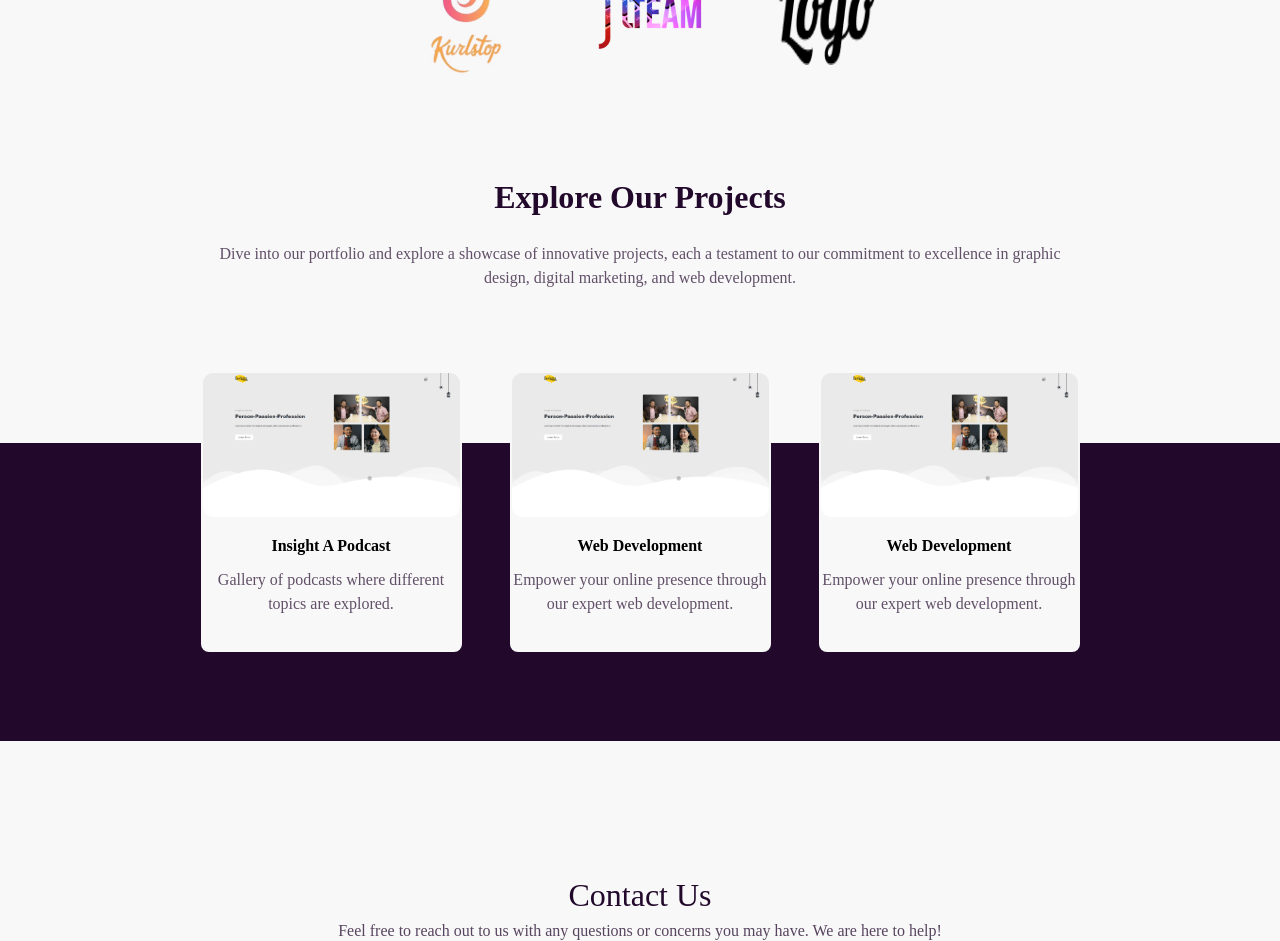
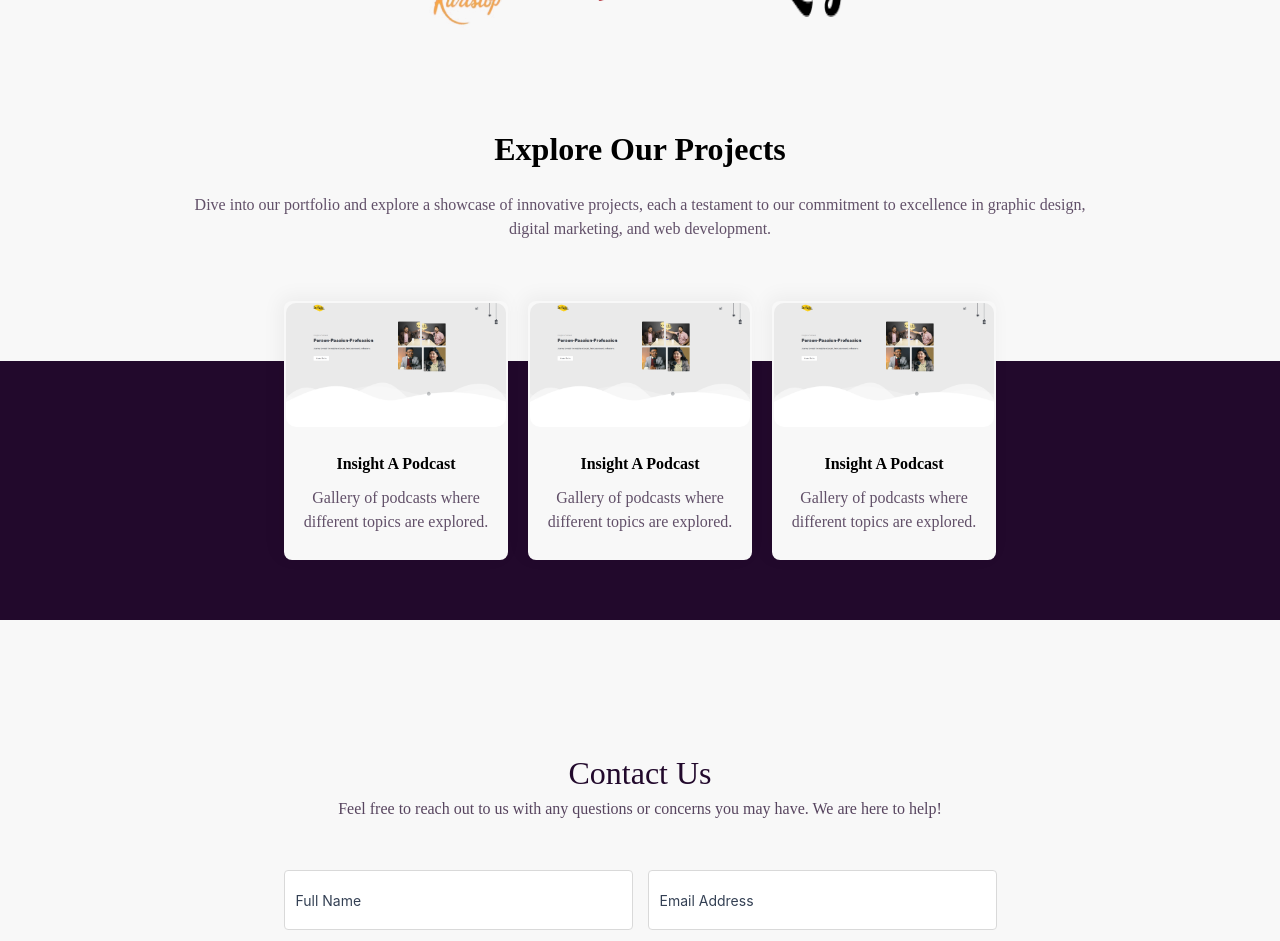
Before and after one commit to SM-Ninjas/TWB-Creatives, a React (Vite) app: page / in a window 1280 px wide. Shown: the part 2540-3481 px from the top of the page. Built offline with nearby package versions, Linux system fonts and the light colour scheme.

Commit message:
home page responsive

```diff
--- a/src/pages/homepage/aboutUs.tsx
+++ b/src/pages/homepage/aboutUs.tsx
@@ -1,17 +1,17 @@
 function AboutUs() {
   return (
     <div data-aos="fade-up">
-      <div className="w-full flex justify-center   mb-[3rem]">
-        <div className=" mbl:w-[100%] tl:w-[70%] lp:w-[60%] dp:w-[60%] gap-[12px] dp:flex-row   h-[100%] flex flex-col  tl:items-center text-center  lp:flex-row w-[90%] mbl:w-[90%] mbl:block">
-          <div className="flex flex-col justify-center w-1/2 tl:items-center ">
-            <h3 className="mbl:text-[1.1rem] tl:text-center text-primary-p10 dp:text-left ml-4 ">
+      <div className="w-full flex justify-center mb-[3rem]">
+        <div className="flex flex-col items-center mbl:w-[100%]  mbl:text-center mbl:w-[90%]  tl:w-[70%]   lp:w-[60%] lp:flex-row w-[90%] dp:w-[70%] dp:flex-row dp:gap-[30px]  dp:h-[100%] dp:flex  ">
+              <div className=" flex flex-col justify-center w-[35%] mbl:text-center ">
+            <h3 className="mbl:text-[1.1rem] tl:text-[1.1rem]  text-primary-p10 dp:text-left">
               About us
             </h3>
             <h1 className="text-[2rem] mbl:text-[1.1rem] font-bold">
               Our Approach
             </h1>
           </div>
-          <div className="w-full dp:flex dp:text-left flex-col justify-center tl:w-[80%] dp:w-[72%] mbl:mt-[12px]">
+          <div className="w-full dp:flex dp:text-left dp:w-[72%] flex-col justify-center tl:w-[80%]  mbl:mt-[12px]">
             <p className="text-utils-u1 opacity-[0.7]  text-[1rem]">
               Our core goals encompass delivering cutting-edge graphic design,
               impactful marketing strategies, and user-centric web development
--- /dev/null
+++ b/src/pages/homepage/dummy.tsx
@@ -0,0 +1,76 @@
+import { StyledDiv } from "./style";
+import insight from "../../assets/images/insight.webp";
+
+function OurProjects() {
+  return (
+    <div data-aos="fade-up opacity-hidden">
+      <div className="w-full h-[568px] flex flex-col gap-[153px]">
+        <div className="flex justify-center">
+          <div className="w-[874px] flex flex-col gap-[21px] text-center ">
+            <h1 className="text-[2rem] text-utils font-bold"></h1>
+            <p className="text-utils opacity-[0.7]">
+              Dive into our portfolio and explore a showcase of innovative
+              projects, each a testament to our commitment to excellence in
+              graphic design, digital marketing, and web development.
+            </p>
+          </div>
+        </div>
+
+        <div className="flex justify-center w-full bg-utils relative h-[302px]">
+          <div className="flex justify-center flex-wrap gap-5 sm:gap-8 md:gap-12 mbl:justify-start relative bottom-[30%]">
+            <StyledDiv
+              data-aos="fade-up"
+              data-aos-easing="ease-in-out"
+              className="w-full sm:w-1/2 md:w-1/3 lg:w-1/4 xl:w-1/6 min-w-[220px] gap-[0px]"
+            >
+              <div className="">
+                <img
+                  src={insight}
+                  alt=""
+                  className="rounded-[10px] w-full h-auto"
+                />
+              </div>
+              <div className="text-center flex flex-col gap-[10px]">
+                <h2 className="font-bold">Insight A Podcast</h2>
+                <p className="text-utils-u1 opacity-[0.7]">
+                  Gallery of podcasts where different topics are explored.
+                </p>
+              </div>
+            </StyledDiv>
+
+            <StyledDiv data-aos="fade-up" className="gap-[0px]">
+              <div className="">
+                <img src={insight} className="rounded-[10px]" alt="" />
+              </div>
+              <div className="text-center flex flex-col gap-[10px]">
+                <h2 className="font-bold">Web Development</h2>
+                <p className="text-utils-u1 opacity-[0.7]">
+                  Empower your online presence through our expert web
+                  development.
+                </p>
+              </div>
+            </StyledDiv>
+            <StyledDiv
+              data-aos="fade-up"
+              data-aos-easing="ease-in-out"
+              className="gap-[0px]"
+            >
+              <div className="">
+                <img src={insight} className="rounded-[10px]" alt="" />
+              </div>
+              <div className="text-center flex flex-col gap-[10px]">
+                <h2 className="font-bold">Web Development</h2>
+                <p className="text-utils-u1 opacity-[0.7]">
+                  Empower your online presence through our expert web
+                  development.
+                </p>
+              </div>
+            </StyledDiv>
+          </div>
+        </div>
+      </div>
+    </div>
+  );
+}
+
+export default OurProjects;
--- a/src/pages/homepage/ourProjects.tsx
+++ b/src/pages/homepage/ourProjects.tsx
@@ -3,70 +3,86 @@
 
 function OurProjects() {
   return (
-      <div data-aos="fade-up opacity-hidden">
-        <div className="w-full h-[568px] flex flex-col gap-[153px]">
-          <div className="flex justify-center">
-            <div className="w-[874px] flex flex-col gap-[21px] text-center ">
-              <h1 className="text-[2rem] text-utils font-bold">
+    <>
+      <div className="w-full">
+        <div
+          className="flex justify-center mb-[120px] sm:mb-16 md:mb-20"
+          data-aos="fade-up"
+        >
+          <div className="w-[70%] flex flex-col gap-5 text-center">
+            <h1 className="text-[2rem] sm:text-3xl font-bold">
               Explore Our Projects
             </h1>
-              <p className="text-utils opacity-[0.7]">
+            <p className="text-utils opacity-[.70]">
               Dive into our portfolio and explore a showcase of innovative
               projects, each a testament to our commitment to excellence in
               graphic design, digital marketing, and web development.
             </p>
           </div>
         </div>
-
-          <div className=" flex justify-center  w-full bg-utils relative h-[302px]">
-            <div className="flex justify-between gap-[48px] absolute  bottom-[30%]">
+        <div className="w-[100%] flex justify-center bg-utils relative">
+          <div
+            className="mbl:w-[80%] tl:w-[75%] lp:w-[70%] dp:w-[70%] flex justify-center flex-wrap gap-5 sm:gap-8 md:gap-12 mbl:justify-center relative bottom-[60px]"
+            data-aos="fade-up"
+          >
             <StyledDiv
               data-aos="fade-up"
-                data-aos-easing="ease-in-out"
-                className="gap-[0px]"
+              className="w-full mbl:w-[70%] tl:w-[45%] lp:w-[35%] dp:w-[25%] min-w-[220px] gap-[0px]"
             >
               <div className="">
-                  <img src={insight} alt="" className="rounded-[10px] w-full" />
+                <img
+                  src={insight}
+                  alt=""
+                  className="rounded-[10px] w-full h-auto"
+                />
               </div>
-                <div className="text-center flex flex-col gap-[10px]">
+              <div className="text-center p-2 flex flex-col gap-[10px] mb-4 ">
                 <h2 className="font-bold">Insight A Podcast</h2>
                 <p className="text-utils-u1 opacity-[0.7]">
                   Gallery of podcasts where different topics are explored.
                 </p>
               </div>
             </StyledDiv>
-              <StyledDiv className="gap-[0px]" data-aos="fade-up">
+            <StyledDiv
+              data-aos="fade-up"
+              className="w-full mbl:w-[70%] tl:w-[45%] lp:w-[35%] dp:w-[25%] min-w-[220px] gap-[0px]"
+            >
               <div className="">
-                  <img src={insight} alt="" className="rounded-[10px]" />
+                <img
+                  src={insight}
+                  alt=""
+                  className="rounded-[10px] w-full h-auto"
+                />
               </div>
-                <div className="text-center flex flex-col gap-[10px]">
-                  <h2 className="font-bold">Web Development</h2>
+              <div className="text-center p-2 flex flex-col gap-[10px] mb-4">
+                <h2 className="font-bold">Insight A Podcast</h2>
                 <p className="text-utils-u1 opacity-[0.7]">
-                    Empower your online presence through our expert web
-                    development.
+                  Gallery of podcasts where different topics are explored.
                 </p>
               </div>
             </StyledDiv>
             <StyledDiv
               data-aos="fade-up"
-                data-aos-easing="ease-in-out"
-                className="gap-[0px]"
+              className="w-full mbl:w-[70%] tl:w-[45%] lp:w-[35%] dp:w-[25%] min-w-[220px] gap-[0px]"
             >
               <div className="">
-                  <img src={insight} className="rounded-[10px]" alt="" />
+                <img
+                  src={insight}
+                  alt=""
+                  className="rounded-[10px] w-full h-auto"
+                />
               </div>
-                <div className="text-center flex flex-col gap-[10px]">
-                  <h2 className="font-bold">Web Development</h2>
+              <div className="text-center p-2 flex flex-col gap-[10px] mb-4 ">
+                <h2 className="font-bold">Insight A Podcast</h2>
                 <p className="text-utils-u1 opacity-[0.7]">
-                    Empower your online presence through our expert web
-                    development.
+                  Gallery of podcasts where different topics are explored.
                 </p>
               </div>
             </StyledDiv>
           </div>
         </div>
       </div>
-      </div>
+    </>
   );
 }
 
--- a/src/pages/homepage/style.ts
+++ b/src/pages/homepage/style.ts
@@ -2,14 +2,14 @@ import styled from "styled-components"
 
 export const StyledCard = styled('div')`
 display: flex;
-flex-direction: column; /* Change to flex-row for horizontal layout */
+flex-direction: column;
 align-items: center;
 justify-content: center;
 width: 261px;
 height: 281px;
-gap: 10px; /* Adjusted gap for better responsiveness */
+gap: 10px;
 font-size: 16px;
-padding: 20px; /* Adjusted padding for better spacing */
+padding: 20px;
 border-radius: 8px;
 background: var(--Background, #F8F8F8);
 box-shadow: -4px -4px 20px 0px rgba(0, 0, 0, 0.05);
@@ -22,10 +22,8 @@ export const StyledDiv = styled('div')`
  gap:17px;
  font-size:16px;
  padding:2px;
- width: 261px;
- height: 281px;
  border-radius:8px;
  background: var(--Background, #F8F8F8);
-//  box-shadow: -4px -4px 20px 0px rgba(0, 0, 0, 0.05);
+ box-shadow: -4px -4px 20px 0px rgba(0, 0, 0, 0.05);
 
 `
--- a/src/pages/portfolio/projectDetails.tsx
+++ b/src/pages/portfolio/projectDetails.tsx
@@ -103,7 +103,7 @@ const ProjectDetails = () => {
 
       <div className=" text-center">
         <h2 className="text-[2rem] text-utils font-bold">Tech Stacks</h2>
-        <div className="flex justify-center gap-[60px] mt-[1.9rem]">
+        <div className="flex justify-center gap-[60px] my-[1.9rem]">
           {project.attributes.Tech_stack_logos.data.map((logo) => (
             <img
               key={logo.id}
```
Also changed, not shown: src/pages/homepage/chooseUs.tsx (+4 -4 lines). Lines whose indentation alone changed are shown as unchanged.
